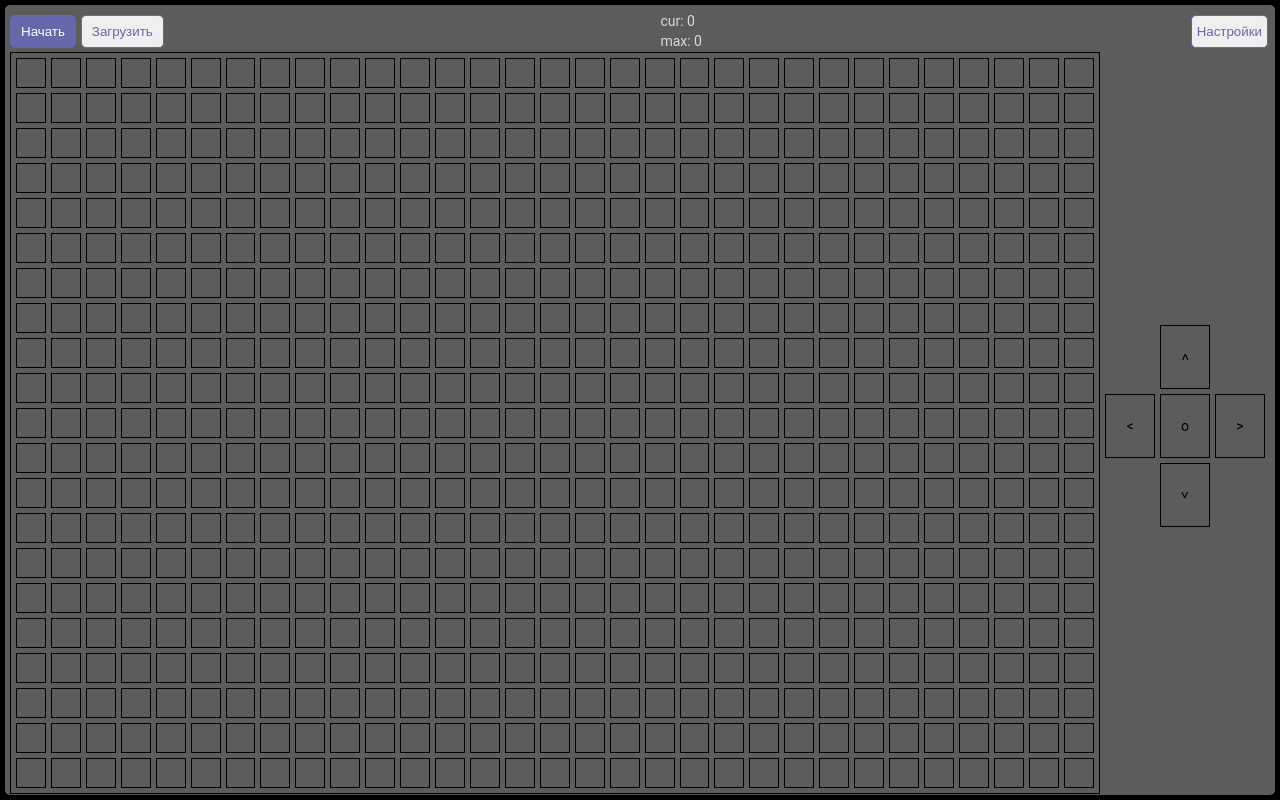
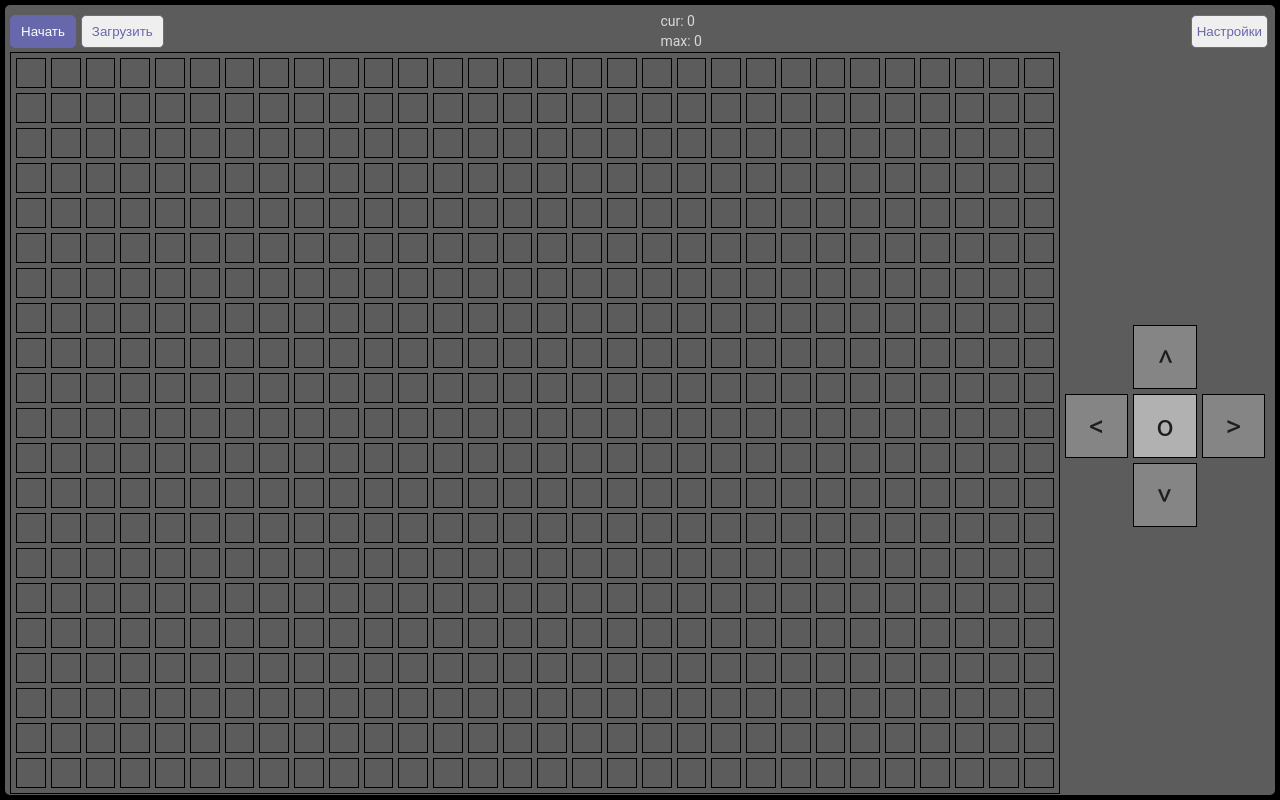
Before and after one commit to AlabamaWebp/solidSnake, an Angular app: page / in a window 1280 px wide. Built offline with nearby package versions, Linux system fonts and the light colour scheme.

Commit message:
цвета, scale

```diff
--- a/src/app/app.component.html
+++ b/src/app/app.component.html
@@ -102,17 +102,17 @@
         <table class="gamepad">
           <tr class="row">
             <td class=""></td>
-            <td class="col" (click)="changeNapravlenie({key: 'w'})"><div style="transform: rotate(-90deg);">></div></td>
+            <td class="col ggreen" (click)="changeNapravlenie({key: 'w'})"><div style="transform: rotate(-90deg);">></div></td>
             <td class=""></td>
           </tr>
           <tr class="row">
-            <td class="col" (click)="changeNapravlenie({key: 'a'})"><div><</div></td>
-            <td class="col" (click)="clickKrug()" ><div>o</div></td>
-            <td class="col" (click)="changeNapravlenie({key: 'd'})"><div>></div></td>
+            <td class="col ggreen" (click)="changeNapravlenie({key: 'a'})"><div><</div></td>
+            <td class="col gred" (click)="clickKrug()" ><div>o</div></td>
+            <td class="col ggreen" (click)="changeNapravlenie({key: 'd'})"><div>></div></td>
           </tr>
           <tr class="row">
             <td class=""></td>
-            <td class="col" (click)="changeNapravlenie({key: 's'})"><div style="transform: rotate(90deg);">></div></td>
+            <td class="col ggreen" (click)="changeNapravlenie({key: 's'})"><div style="transform: rotate(90deg);">></div></td>
             <td class=""></td>
           </tr>
         </table>
--- a/src/app/app.component.scss
+++ b/src/app/app.component.scss
@@ -158,6 +158,8 @@ table {
   }
 }
 .gamepad {
+  font-size: 30px;
+  color: rgb(29, 29, 29);
   user-select: none;
   margin: 5px 0 0;
   // width: 160px;
@@ -179,9 +181,16 @@ table {
   justify-content: center;
   align-items: center;
   .gamepad {
-    flex: 0 0 170px;
+    flex: 0 0 210px;
   }
   .game_container {
     flex: 1 1 auto;
   }
 }
+.gred {
+  background-color: rgb(177, 177, 177);
+}
+.ggreen {
+  // background-color: $violet;
+  background-color: #858585;
+}
--- a/src/index.html
+++ b/src/index.html
@@ -4,7 +4,7 @@
   <meta charset="utf-8">
   <title>SolidSnake</title>
   <base href="./">
-  <meta name="viewport" content="width=device-width, initial-scale=1">
+  <meta name="viewport" content="width=device-width, maximum-scale=1.0, minimum-scale=1.0">
   <link rel="icon" type="image/x-icon" href="favicon.ico">
 </head>
 <body>
```
